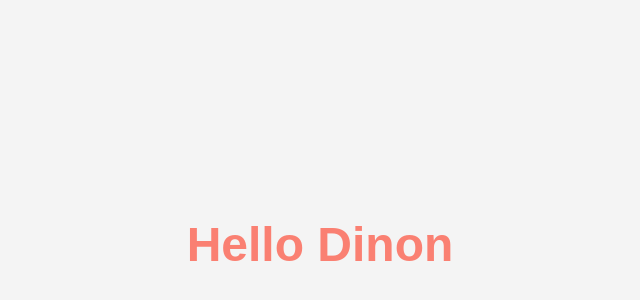
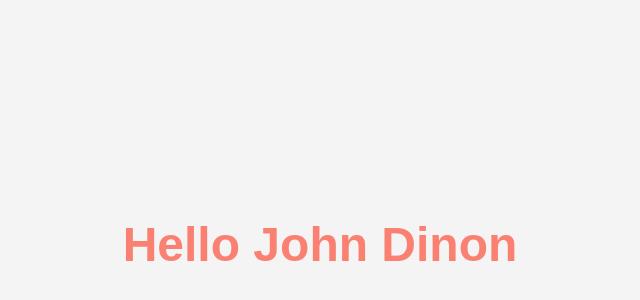
Before and after one commit to Gwy-n/DemoRepo, a plain HTML site: page index.html in a window 1280 px wide. Shown: the part 156-456 px from the top of the page, without its empty margins (320-960 px from the left). Drawn offline with Linux system fonts and the light colour scheme.

Commit message:
Changed to John

```diff
--- a/index.html
+++ b/index.html
@@ -21,6 +21,6 @@
     </style>
 </head>
 <body>
-    <h1>Hello Dinon</h1>
+    <h1>Hello John Dinon</h1>
 </body>
 </html>
```
